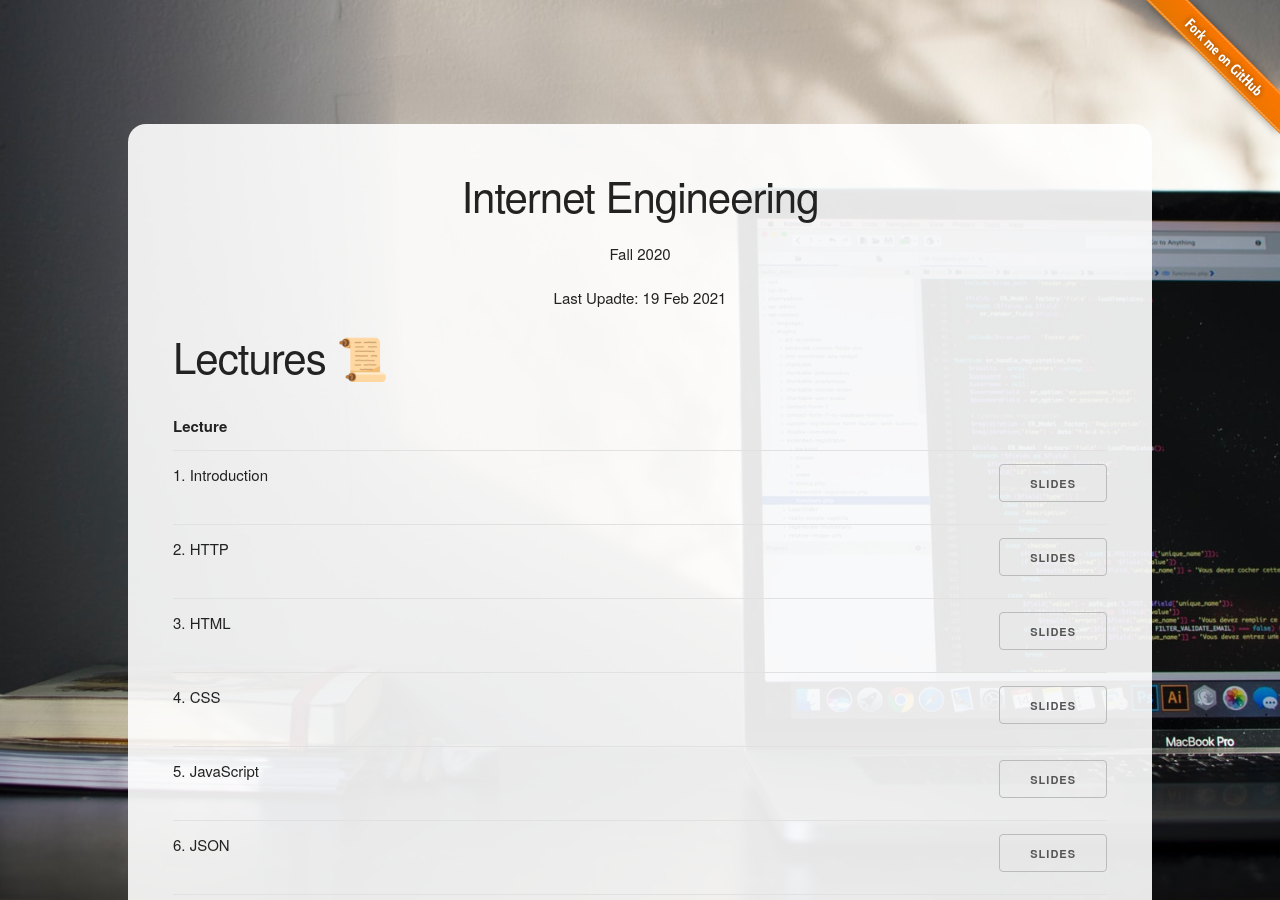
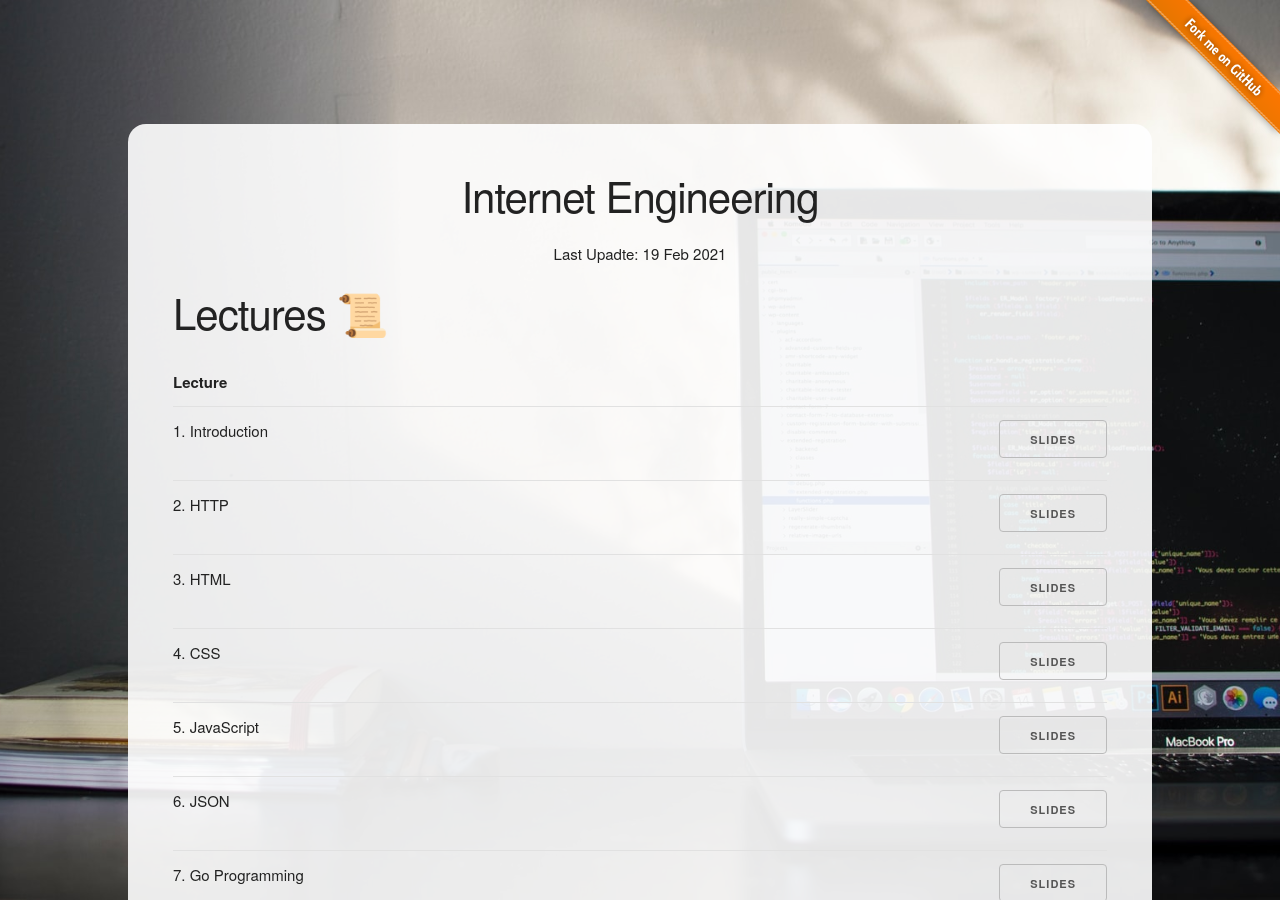
Before and after one commit to 1995parham-teaching/ie-lecture, a Jekyll site: the page built from index.html, in a window 1280 px wide and 900 px high. Built offline with Jekyll 4.4.1, drawn with Linux system fonts in a browser that asks for light colours.

Commit message:
fix: Remove Outdated Semester

```diff
--- a/index.html
+++ b/index.html
@@ -44,7 +44,6 @@
     <div class="container">
       <div class="header">
         <h2>Internet Engineering</h2>
-        <h6>Fall 2020</h6>
         <h6>Last Upadte: {{ site.time | date_to_string }}</h6>
       </div>
       <h2>Lectures 📜</h2>
```
